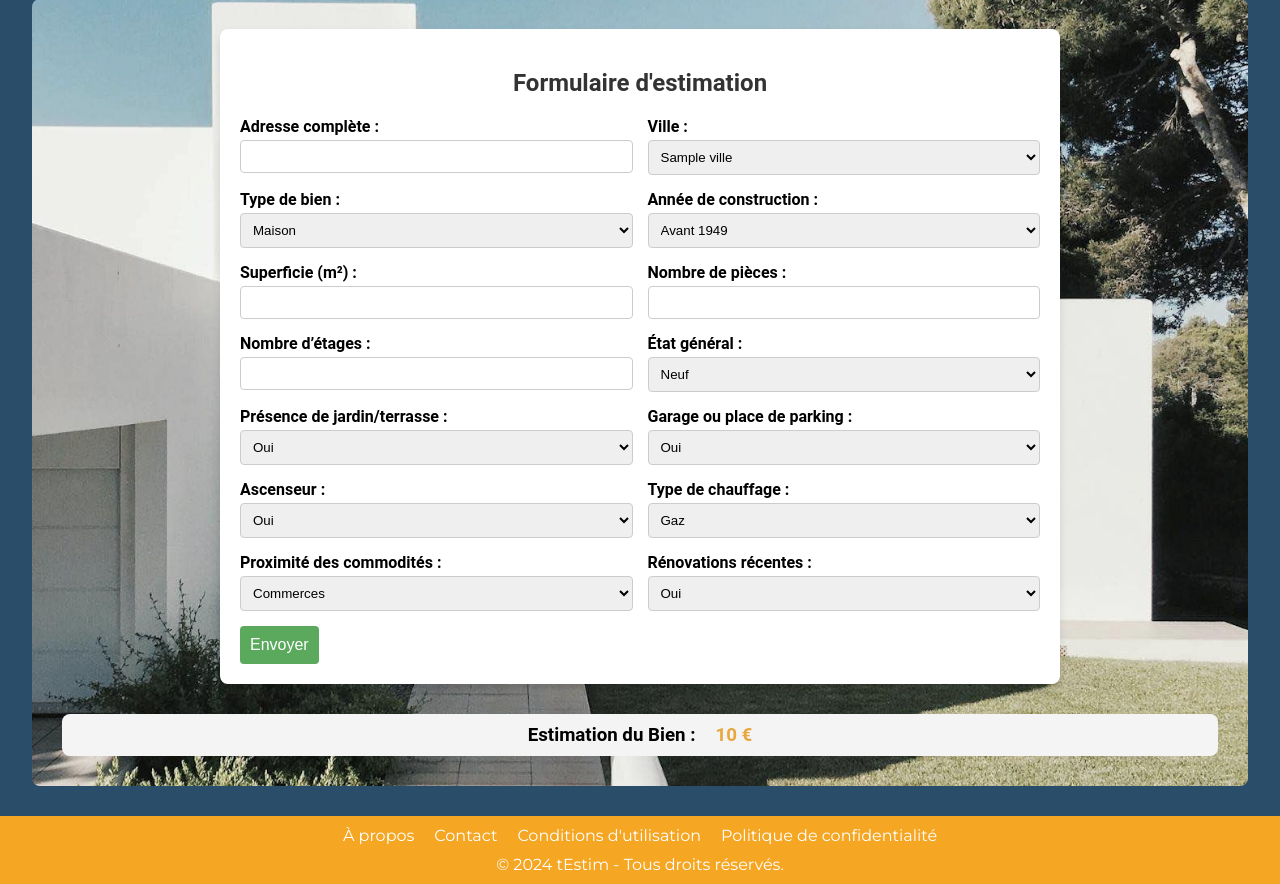
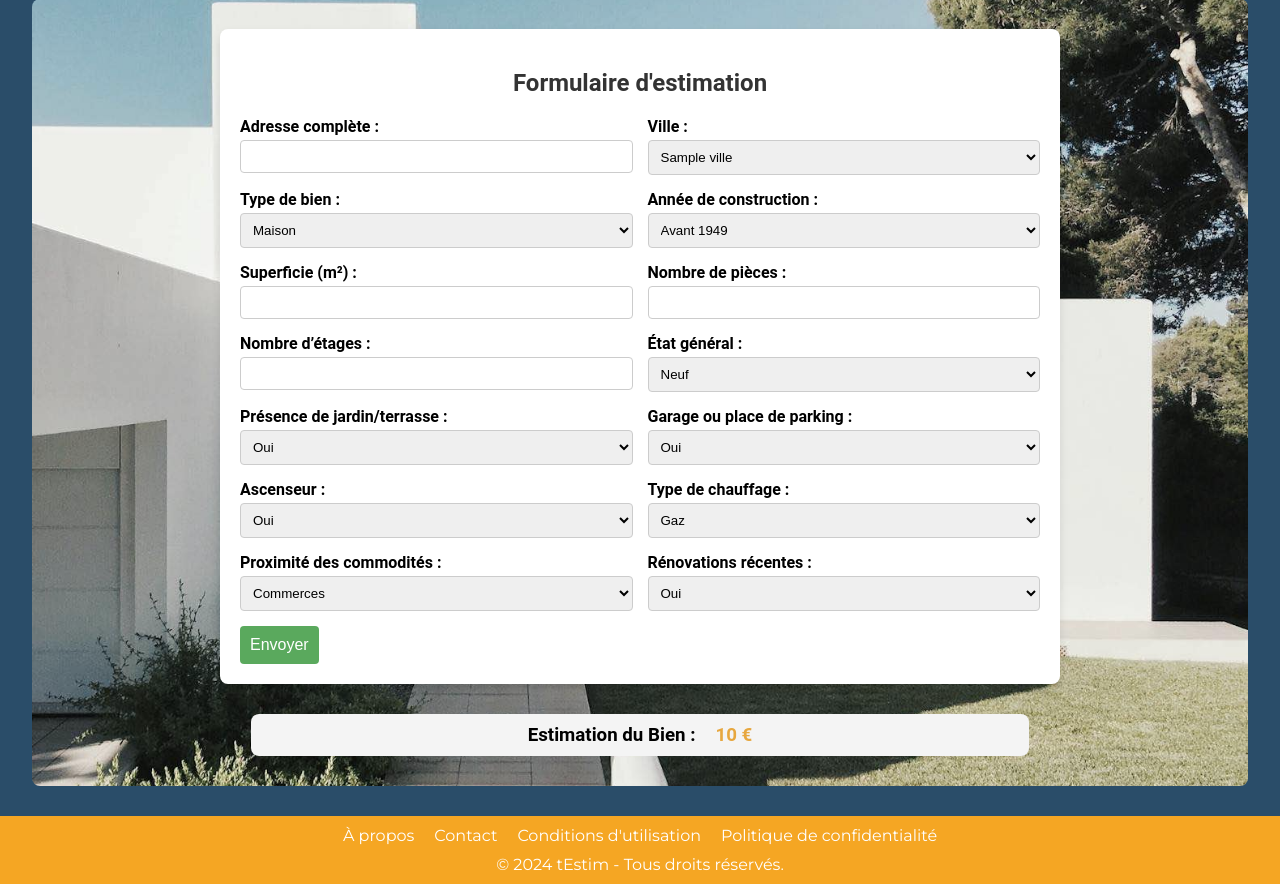
Before and after one commit to Ewelx/EstimationDeBienBordeaux, a Flask app: template app/templates/estimerbien.html in a window 1280 px wide. Shown: the part 131-1015 px from the top of the page. Run offline with Flask 3, Linux system fonts and the light colour scheme; the template is opened without the code that fills it: most values are stand-ins (such as "Sample title", 1, 10 or a date in 2020).

Commit message:
dernières modifs

```diff
--- a/app/static/css/accueil.css
+++ b/app/static/css/accueil.css
@@ -37,7 +37,6 @@ body {
 
 .title {
     background-color: #F5A623;
-; /* White background for the title */
     color: #333; /* Dark text color */
     padding: 10px;
     font-size: 1.5em;
--- a/app/static/css/estimerbien.css
+++ b/app/static/css/estimerbien.css
@@ -83,7 +83,7 @@ select {
 #reponse {
     display: flex;
     flex-direction: column;
-    width: 95%;
+    width: 64%;
     height: fit-content;
     background-color: #f4f4f4;
     border-radius: 8px;
```
